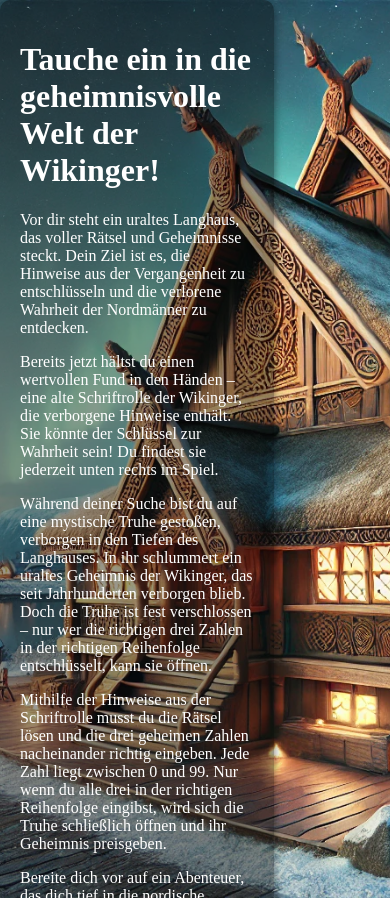
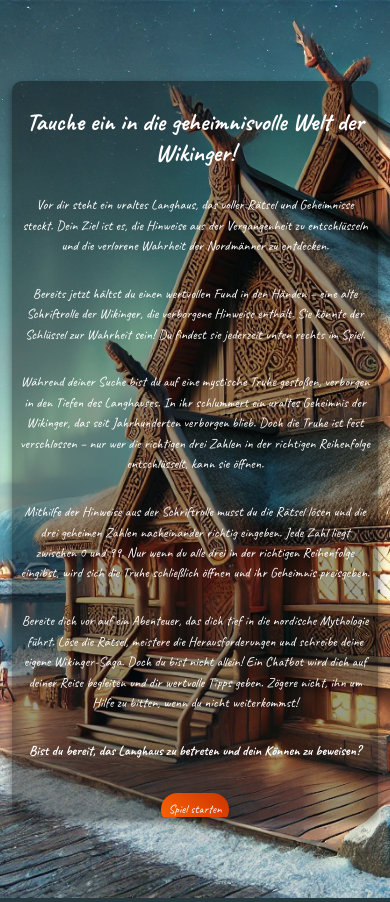
Before and after one commit to LisaK9/Prototyp_Masterarbeit, a Flask app: template render/templates/start_n.html in a window 390 px wide. Run offline with Flask 3, Linux system fonts and the light colour scheme; the template is opened without the code that fills it, so the values that code supplies are empty; some libraries are stand-ins or nearby versions.

Commit message:
layout anpassung

```diff
--- a/render/static/start_n.css
+++ b/render/static/start_n.css
@@ -5,9 +5,11 @@
     height: 100vh;
     width: 100vw;
     overflow: hidden; /* Scrollen verhindern */
+    font-family: 'Caveat', cursive; /* Schriftart für den gesamten Text */
+    font-size: calc(14px + 0.3vw); /* Dynamische Schriftgröße basierend auf der Bildschirmbreite */
 }
 
-.intro-container {
+.container {
     position: relative;
     width: 100%;
     height: 100vh;
@@ -33,29 +35,69 @@
 }
 
 .intro-text {
+    top: 0%;
     position: relative;
     z-index: 2;
     max-width: 60%;
-    padding: 20px;
+    padding: 2vh 2vw; /* Relative Padding-Einheiten */
     background: rgba(0, 0, 0, 0.4); /* Halbtransparenter Hintergrund für bessere Lesbarkeit */
     border-radius: 10px;
     box-shadow: 0 4px 8px rgba(0, 0, 0, 0.5);
     color: white;
+    overflow: auto; /* Scrollen innerhalb des Textbereichs ermöglichen */
+    max-height: 70vh; /* Maximale Höhe des Textbereichs */
+    font-size: 1em; /* Relative Schriftgröße */
+    display: flex;
+    flex-direction: column;
+    align-items: center;
+    scrollbar-width: thin;
+    scrollbar-color: rgba(0, 0, 0, 0) transparent;
+}
+
+h1 {
+    font-size: 2em; /* Größere Schrift für Überschriften */
+    margin-bottom: 1.5vh; /* Abstand nach unten */
+}
+
+p {
+    font-size: 1em; /* Basis-Schriftgröße */
+    line-height: 1.5; /* Bessere Lesbarkeit */
+    margin-bottom: 1.5vh; /* Abstand nach unten */
 }
 
 .start-button {
     display: inline-block;
-    padding: 15px 30px;
-    font-size: 1.2em;
+    padding: 1vh 2vw; /* Relative Padding-Einheiten */
+    font-size: 1em; /* Relative Schriftgröße */
     color: #fff;
     background: linear-gradient(45deg, #ff6600, #cc3300);
     text-decoration: none;
     border-radius: 25px;
     box-shadow: 0 4px 6px rgba(0, 0, 0, 0.3);
     transition: all 0.3s ease-in-out;
+    margin-top: 2vh; /* Abstand nach oben */
 }
 
 .start-button:hover {
     background: linear-gradient(45deg, #cc3300, #ff6600);
     transform: scale(1.05);
 }
+
+/* Anpassungen für kleinere Bildschirme */
+@media (max-width: 768px) {
+    .intro-text {
+        max-width: 90%; /* Mehr Platz für Text auf kleineren Bildschirmen */
+        padding: 1vh 2vw;
+        font-size: 0.9em; /* Kleinere Schriftgröße */
+        max-height: 80vh; /* Mehr Platz für Text auf kleineren Bildschirmen */
+    }
+
+    h1 {
+        font-size: 1.8em; /* Kleinere Überschrift auf kleinen Bildschirmen */
+    }
+
+    .start-button {
+        padding: 1vh 2vw;
+        font-size: 0.9em;
+    }
+}
```
Also changed, not shown: render/static/start.css (+46 -4 lines).
